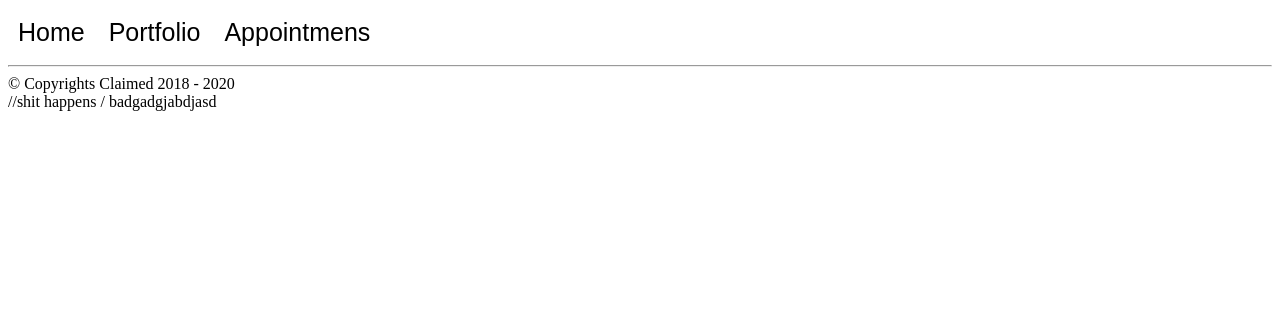
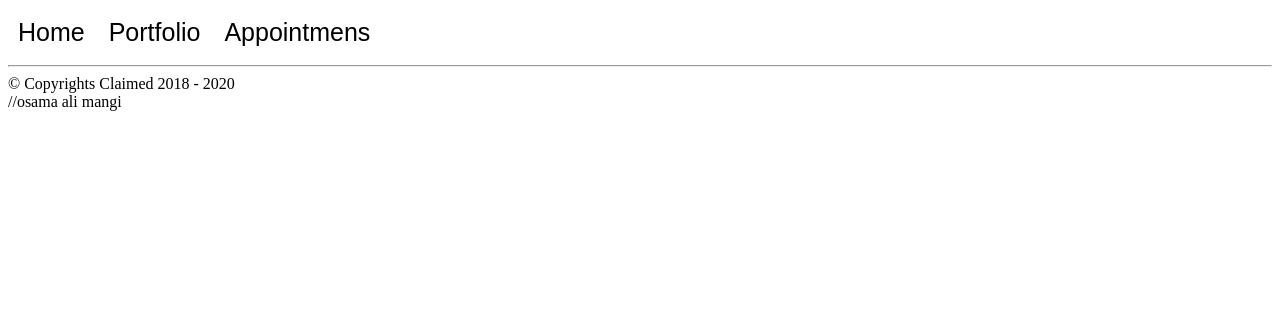
Before and after one commit to justokaywith/WebEngineering, a PHP site: page /index.php in a window 1280 px wide. Shown: the top 327 px of the page. Run offline with PHP 8.4, Linux system fonts and the light colour scheme.

Commit message:
Update index.php
ji main yeh  hange

```diff
--- a/index.php
+++ b/index.php
@@ -7,5 +7,4 @@
     <?php include 'includes/footer.php' ?>
   </body>
 </html>
-//shit happens /
-badgadgjabdjasd
+//osama ali mangi
```
